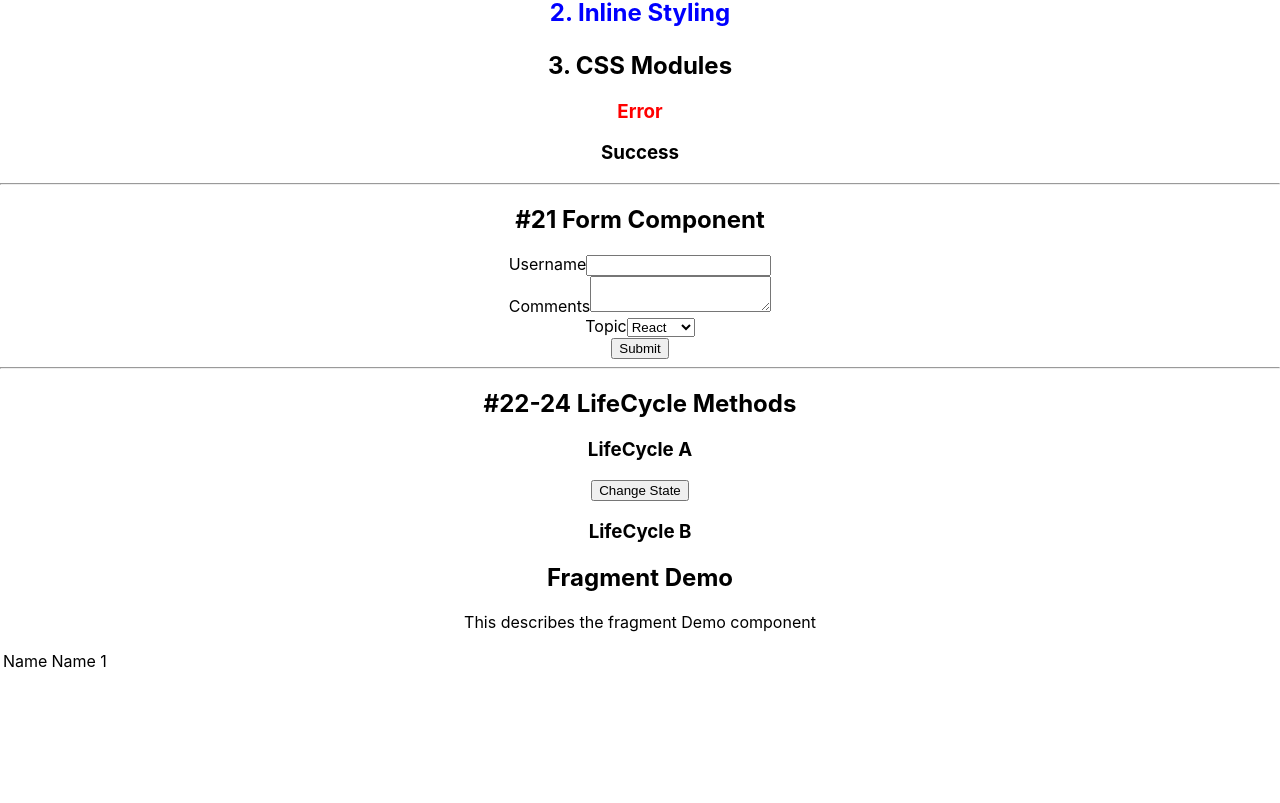
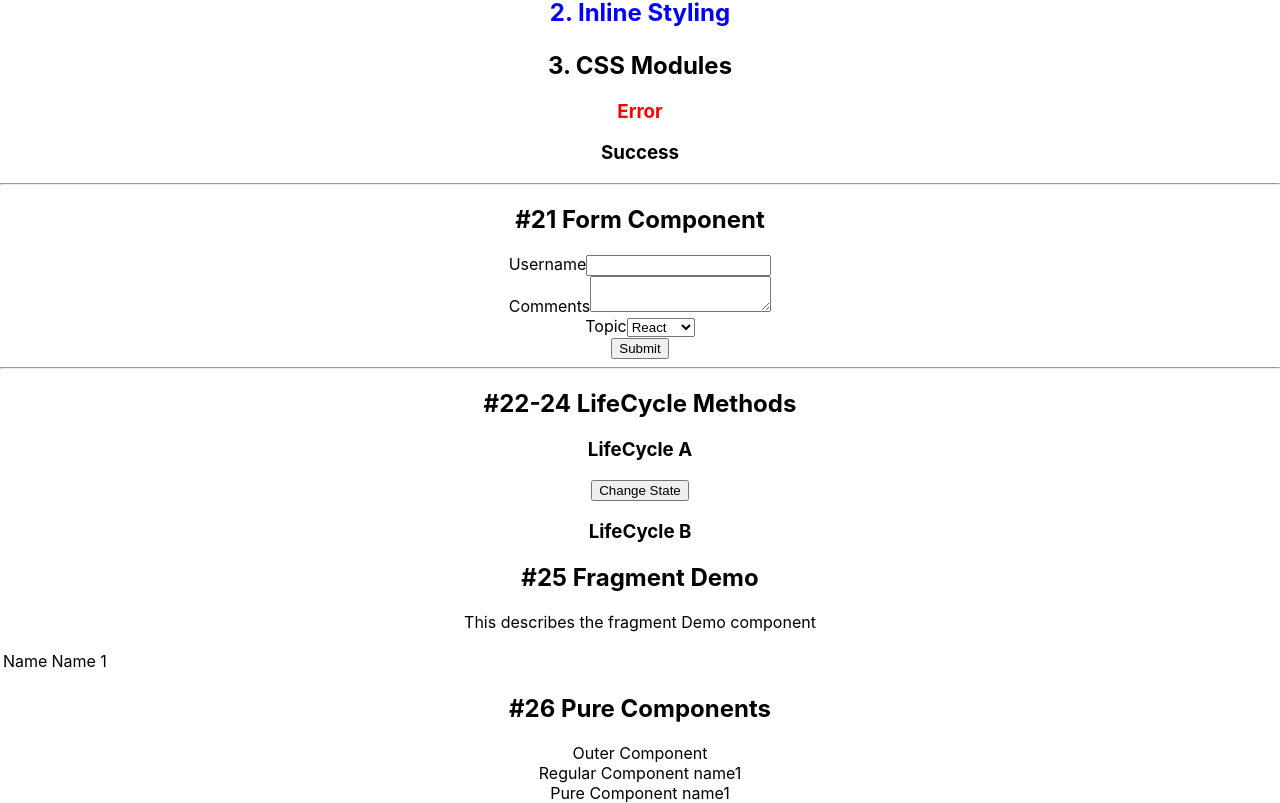
Before and after one commit to sagarteria/Sample-Create-React-App, a React (Create React App) app: page / in a window 1280 px wide. Shown: the part 1667-2470 px from the top of the page. Before the commit the page ends 2341 px from the top, so only its background shows below. Built offline with nearby package versions, Linux system fonts and the light colour scheme.

Commit message:
added the information on Pure Components and usage

```diff
--- a/src/App.js
+++ b/src/App.js
@@ -25,6 +25,7 @@ import FormClass from "./components/FormHandling/FormClass";
 import LifecycleA from "./components/LifecycleMethods/LifecycleA";
 import FagmentDemoFunctional from "./components/Fragments/FagmentDemoFunctional";
 import Table from "./components/Fragments/Table";
+import OuterComponentPure from "./components/PureComponents/OuterComponent";
 
 function App() {
   return (
@@ -85,6 +86,9 @@ function App() {
       <FagmentDemoFunctional />
       <Table />
 
+      {/* 26 Pure Components */}
+      <OuterComponentPure />
+
     </div>
   );
 }
--- a/src/components/Fragments/FagmentDemoFunctional.js
+++ b/src/components/Fragments/FagmentDemoFunctional.js
@@ -3,7 +3,7 @@ import React from 'react'
 function Fragment() {
     return (
         <React.Fragment>
-            <h2>Fragment Demo</h2>
+            <h2>#25 Fragment Demo</h2>
             <p>This describes the fragment Demo component</p>
         </React.Fragment>
     )
--- /dev/null
+++ b/src/components/PureComponents/OuterComponent.js
@@ -0,0 +1,36 @@
+import React, { Component } from 'react';
+import RegularComponent from './RegularComponent';
+import PureComponents from './PureComponents';
+
+class OuterComponent extends Component {
+
+    constructor(props) {
+        super(props)
+
+        this.state = {
+             name: 'name1'
+        }
+    }
+
+    componentDidMount() {
+        setInterval(() => {
+            this.setState({
+                name: 'name1'
+            })
+        }, 2000)
+    }
+
+    render() {
+        console.log('***Outer Component Render****')
+        return (
+            <div>
+                <h2>#26 Pure Components</h2>
+                Outer Component
+                <RegularComponent name={this.state.name}></RegularComponent>
+                <PureComponents name={this.state.name}></PureComponents>
+            </div>
+        )
+    }
+}
+
+export default OuterComponent
--- /dev/null
+++ b/src/components/PureComponents/PureComponents.js
@@ -0,0 +1,14 @@
+import React, { PureComponent } from 'react'
+
+class PureComponents extends PureComponent {
+    render() {
+        console.log('Pure Component Render');
+        return (
+            <div>
+                Pure Component {this.props.name}
+            </div>
+        )
+    }
+}
+
+export default PureComponents
--- /dev/null
+++ b/src/components/PureComponents/RegularComponent.js
@@ -0,0 +1,14 @@
+import React, { Component } from 'react'
+
+class RegularComponent extends Component {
+    render() {
+        console.log('Regular Component Render');
+        return (
+            <div>
+                Regular Component {this.props.name}
+            </div>
+        )
+    }
+}
+
+export default RegularComponent
```
